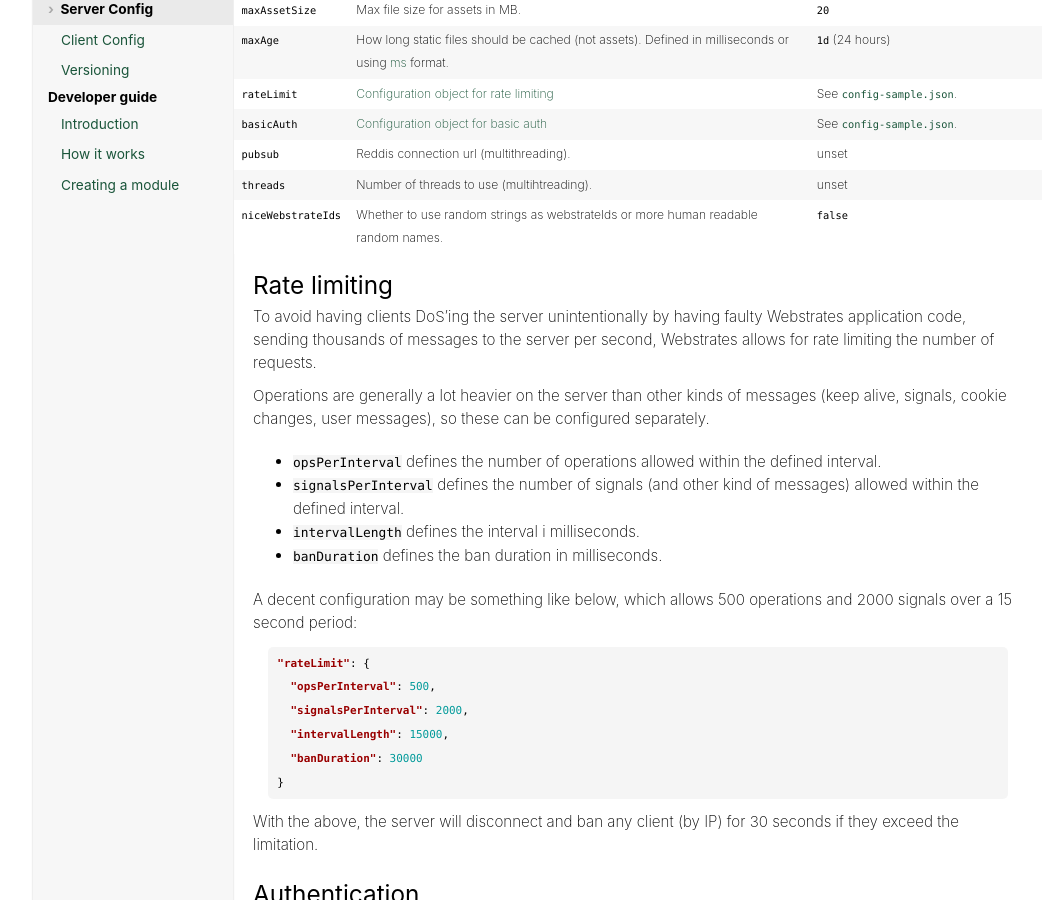
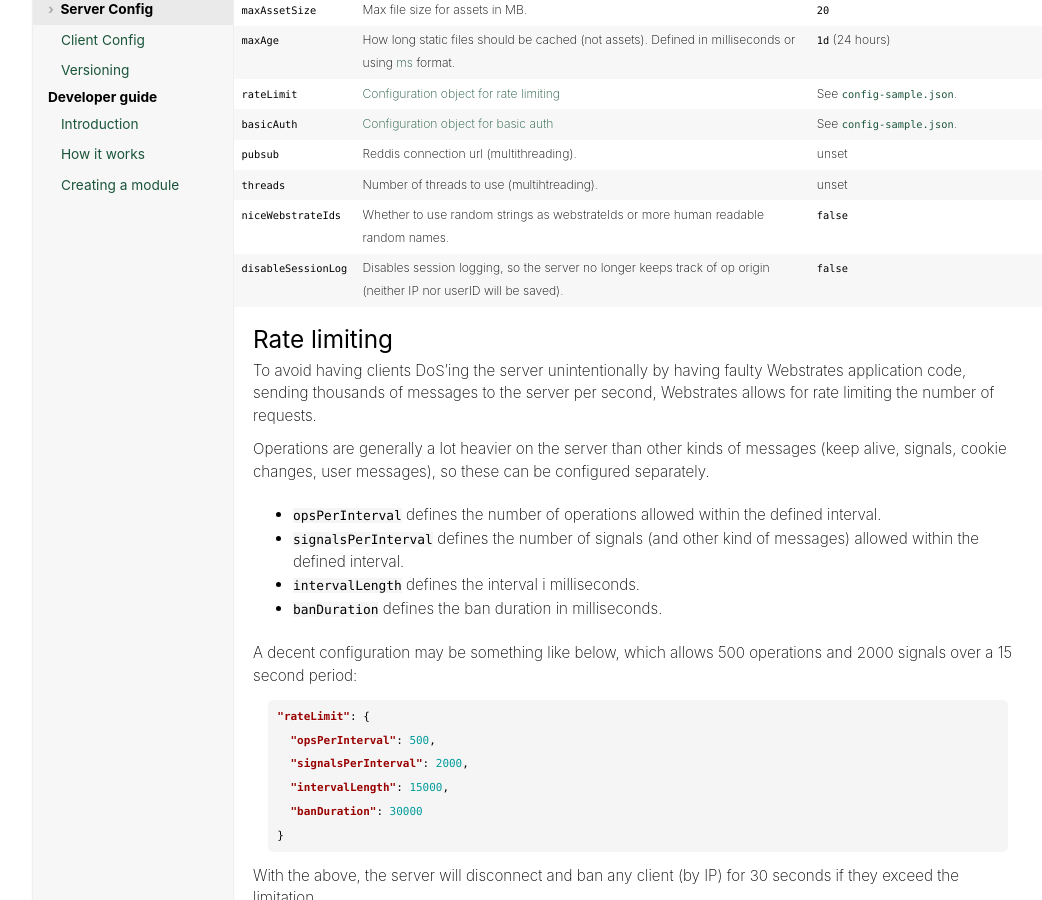
Before and after one commit to Webstrates/webstrates.github.io, a Jekyll site: the page built from _posts/2017-07-24-server-config.md, in a window 1280 px wide and 900 px high, scrolled down 774 px. Shown: the whole window, without its empty margins (107-1149 px from the left). Built offline with Jekyll 4.4.1, drawn with Linux system fonts in a browser that asks for light colours; comment, search, counter and statistics services are not loaded.

Commit message:
Added documentation for server configuration setting `disableSessionLog`.

```diff
--- a/_posts/2017-07-24-server-config.md
+++ b/_posts/2017-07-24-server-config.md
@@ -28,6 +28,7 @@ that gets copied over to `config.json` if no `config.json` file is present when
 | `pubsub`           | Reddis connection url (multithreading).    | unset                                 |
 | `threads`          | Number of threads to use (multihtreading). | unset                                 |
 | `niceWebstrateIds` | Whether to use random strings as webstrateIds or more human readable random names. | `false` |
+| `disableSessionLog` | Disables session logging, so the server no longer keeps track of op origin (neither IP nor userID will be saved). | `false` |
 |--------------------|--------------------------------------------|---------------------------------------|
 
 ## Rate limiting
```
